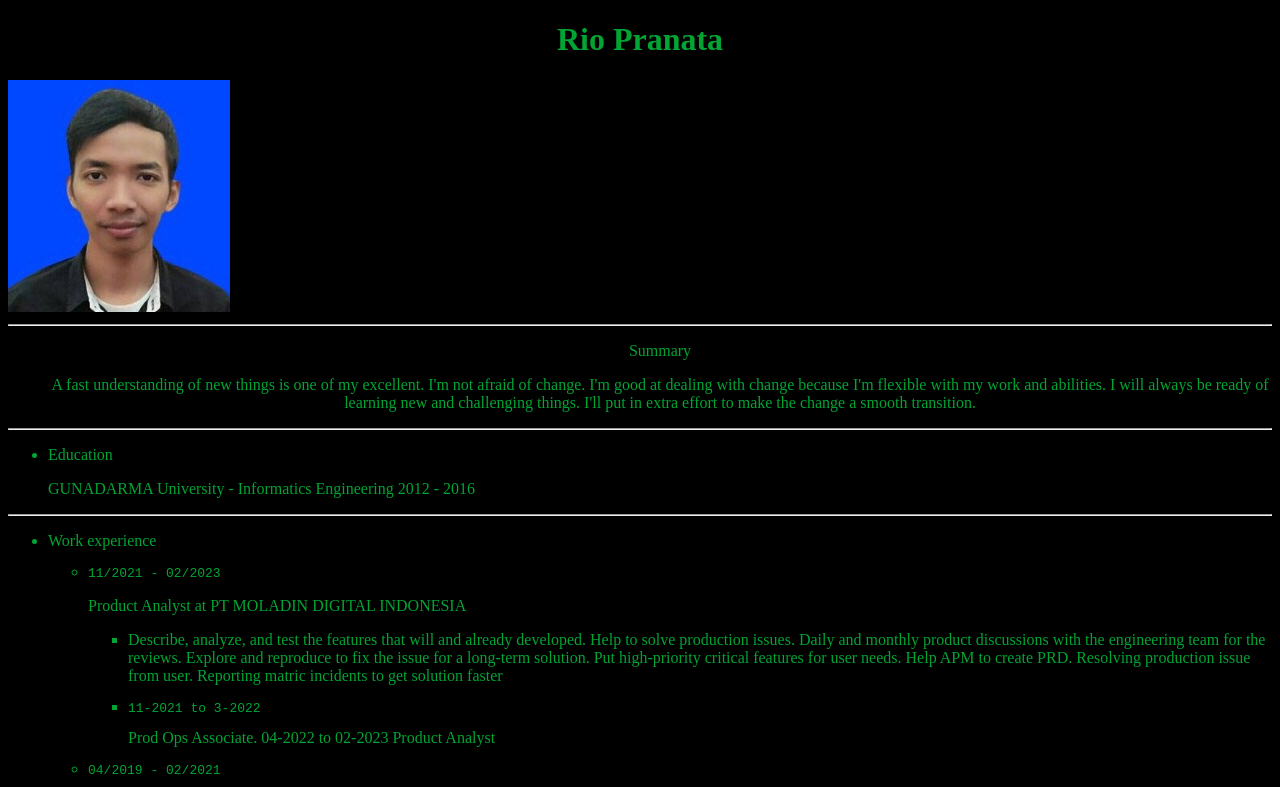
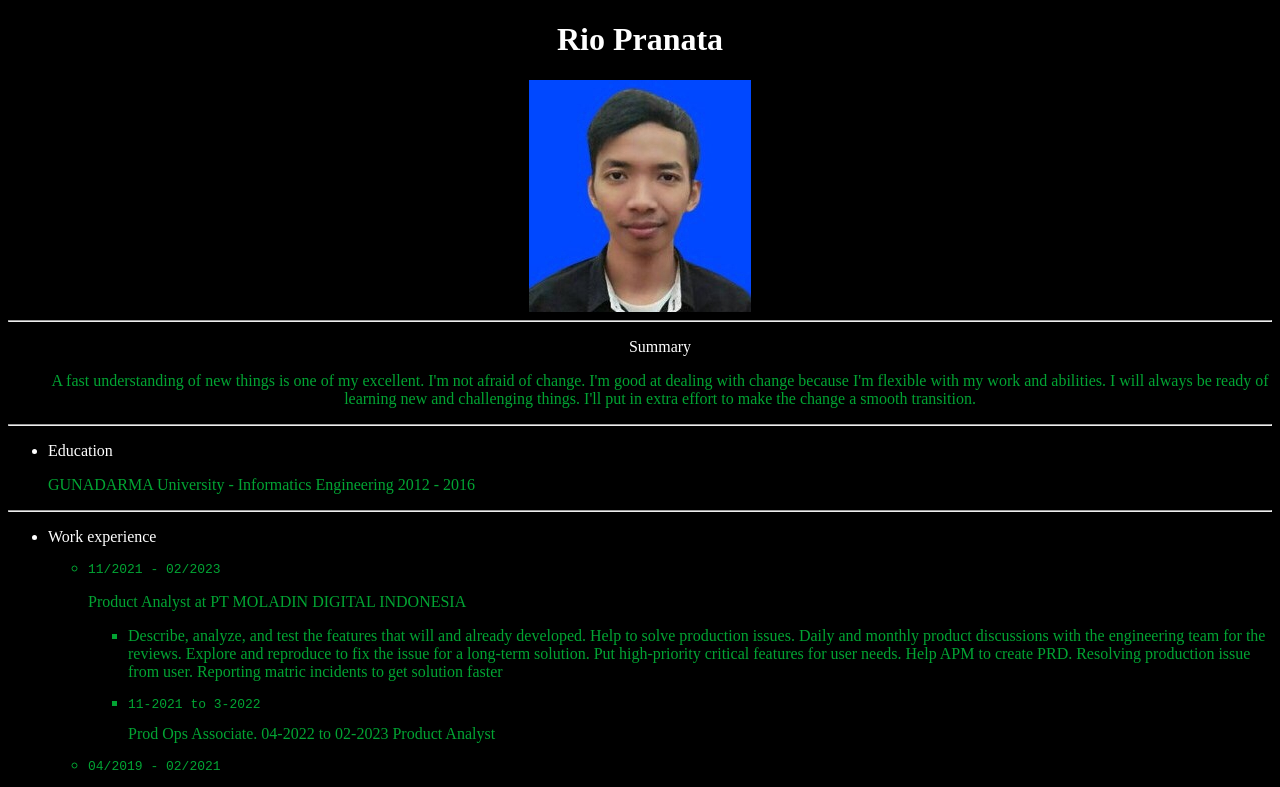
Before and after one commit to riopranatar/resume-riopranata, a plain HTML site: page index.html in a window 1280 px wide. Shown: the top 787 px of the page. Drawn offline with Linux system fonts and the light colour scheme.

Commit message:
Update style.css

```diff
--- a/style.css
+++ b/style.css
@@ -1 +1,3 @@
 .note{text-align: center;}
+#nol{color: white;}
+img.center{display: block; margin-left: auto; margin-right: auto;}
```
